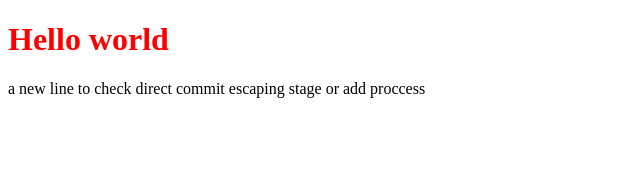
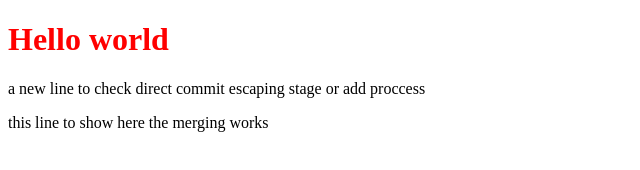
Before and after one commit to Govind0147/new-local-repo, a plain HTML site: page index.html in a window 1280 px wide. Shown: the whole page, without its empty margins (0-640 px from the left). Drawn offline with Linux system fonts and the light colour scheme.

Commit message:
to know how merging works

```diff
--- a/index.html
+++ b/index.html
@@ -9,5 +9,6 @@
 <body>
     <h1>Hello world</h1>
     <p>a new line to check direct commit escaping stage or add proccess</p>
+    <p>this line to show here the merging works</p>
 </body>
 </html>
```
